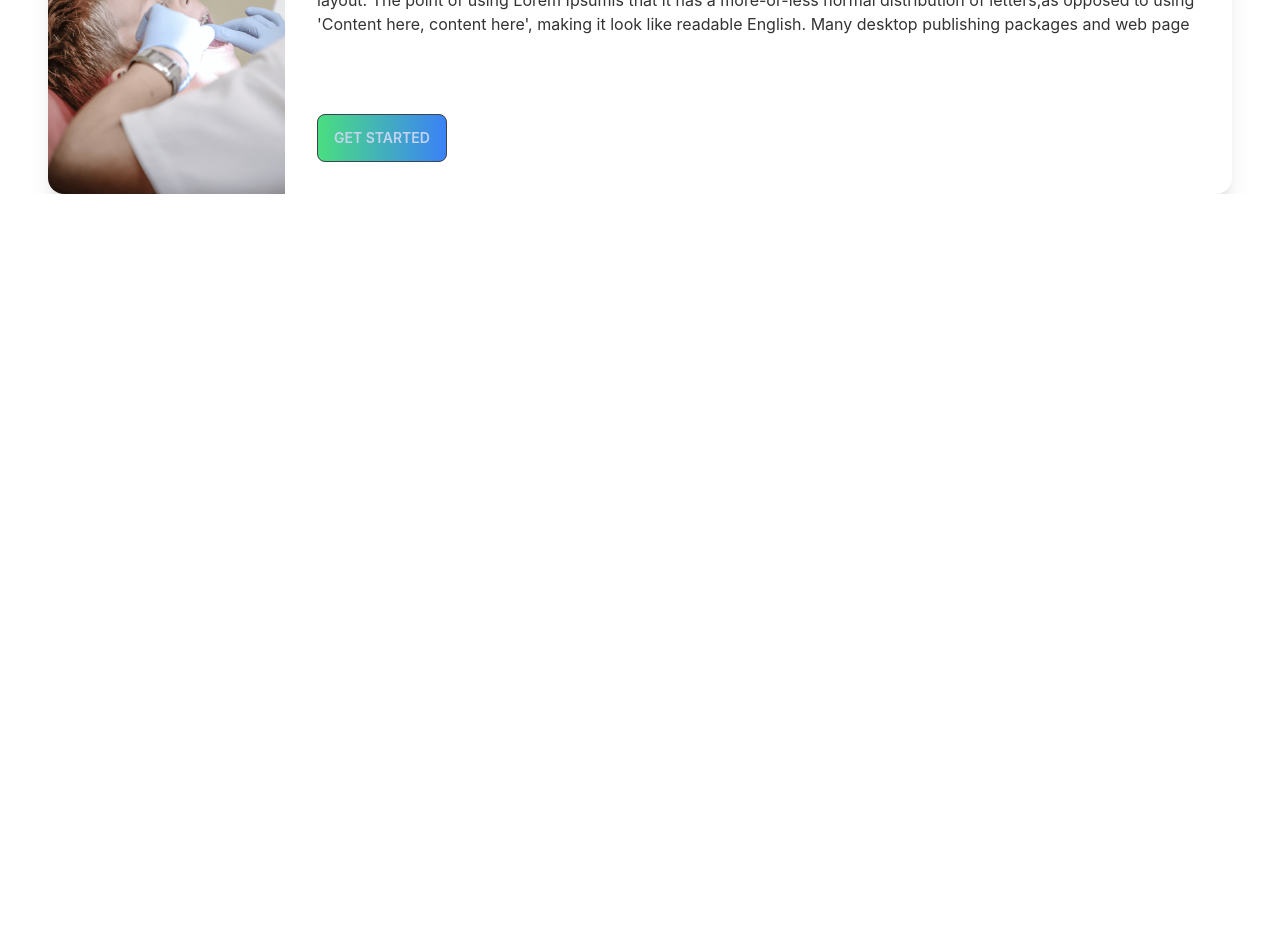
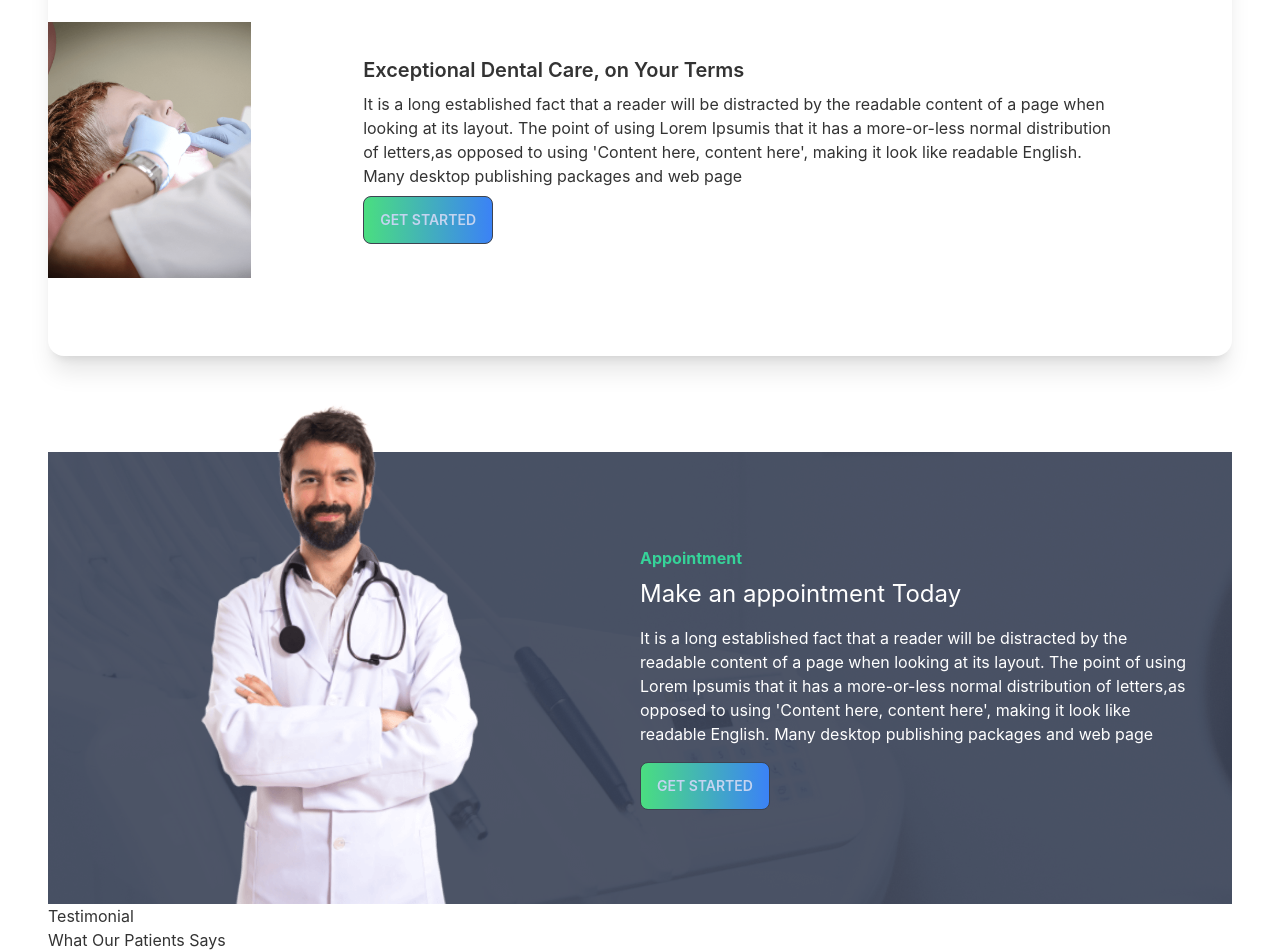
Before and after one commit to zohirul22/doctor-potal-client1, a React (Create React App) app: page / in a window 1280 px wide. Shown: the part 1739-2691 px from the top of the page. Before the commit the page ends 1933 px from the top, so only its background shows below. Built offline with nearby package versions, Linux system fonts and the light colour scheme.

Commit message:
appoientment last section

```diff
--- /dev/null
+++ b/src/pages/Home/Appoientment/Appoienment.js
@@ -0,0 +1,25 @@
+import React from 'react';
+import doctor from '../../../assets/images/doctor.png';
+import appoienment from '../../../assets/images/appointment.png';
+
+const Appoienment = () => {
+    return (
+
+            <section className='flex justify-center items-center ' style={{
+           background :`url(${appoienment})`
+       }}>
+            <div className="flex-1 hidden lg:block ">
+                <img className="mt-[-100px]"  src={doctor} alt="" />
+            </div>
+            <div className="flex-1 p-10 ">
+                <h1 className='text-success font-bold mb-2'>Appointment</h1>
+                <h2 className='text-2xl text-white'>Make an appointment Today</h2>
+                <p className='text-white my-4'>It is a long established fact that a reader will be distracted by the readable content of a page when looking at its layout. The point of using Lorem Ipsumis that it has a more-or-less normal distribution of letters,as opposed to using 'Content here, content here', making it look like readable English. Many desktop publishing packages and web page</p>
+                <button type='button' class=" btn bg-gradient-to-r from-green-400 to-blue-500 hover:from-pink-500 hover:to-yellow-500">Get Started</button>
+            </div>
+        </section>
+
+    );
+};
+
+export default Appoienment;
--- a/src/pages/Home/Home/Home.js
+++ b/src/pages/Home/Home/Home.js
@@ -1,6 +1,8 @@
 import React from 'react';
+import Appoienment from '../Appoientment/Appoienment';
 import Bannar from '../Bannar/Bannar';
 import Info from '../Info/Info';
+import Reviews from '../Reviews/Reviews';
 import Services from '../Services/Services';
 
 const Home = () => {
@@ -9,6 +11,8 @@ const Home = () => {
             <Bannar></Bannar>
             <Info></Info>
             <Services></Services>
+            <Appoienment></Appoienment>
+            <Reviews></Reviews>
         </div>
     );
 };
--- /dev/null
+++ b/src/pages/Home/Reviews/Reviews.js
@@ -0,0 +1,12 @@
+import React from 'react';
+
+const Reviews = () => {
+    return (
+        <div>
+            <h1>Testimonial</h1>
+            <h2>What Our Patients Says</h2>
+        </div>
+    );
+};
+
+export default Reviews;
--- a/src/pages/ServicesPart/ServicesPart.js
+++ b/src/pages/ServicesPart/ServicesPart.js
@@ -3,13 +3,13 @@ import img from '../../assets/images/treatment.png'
 
 const ServicesPart = () => {
     return (
-        <div class="card lg:card-side bg-base-100 shadow-xl mt-12">
+        <div class="card lg:card-side bg-base-100 shadow-xl my-24">
         <figure>
             <img src={img} alt="Album"/>
             </figure>
-        <div class="card-body">
+        <div class="card-body p-28">
           <h2 class="card-title">Exceptional Dental Care, on Your Terms</h2>
-          <p>It is a long established fact that a reader will be distracted by the readable content of a page when looking at its layout. The point of using Lorem Ipsumis that it has a more-or-less normal distribution of letters,as opposed to using 'Content here, content here', making it look like readable English. Many desktop publishing packages and web page</p>
+          <p >It is a long established fact that a reader will be distracted by the readable content of a page when looking at its layout. The point of using Lorem Ipsumis that it has a more-or-less normal distribution of letters,as opposed to using 'Content here, content here', making it look like readable English. Many desktop publishing packages and web page</p>
           <div class="card-actions ">
           <button type='button' class=" btn bg-gradient-to-r from-green-400 to-blue-500 hover:from-pink-500 hover:to-yellow-500">Get Started</button>
           </div>
```
